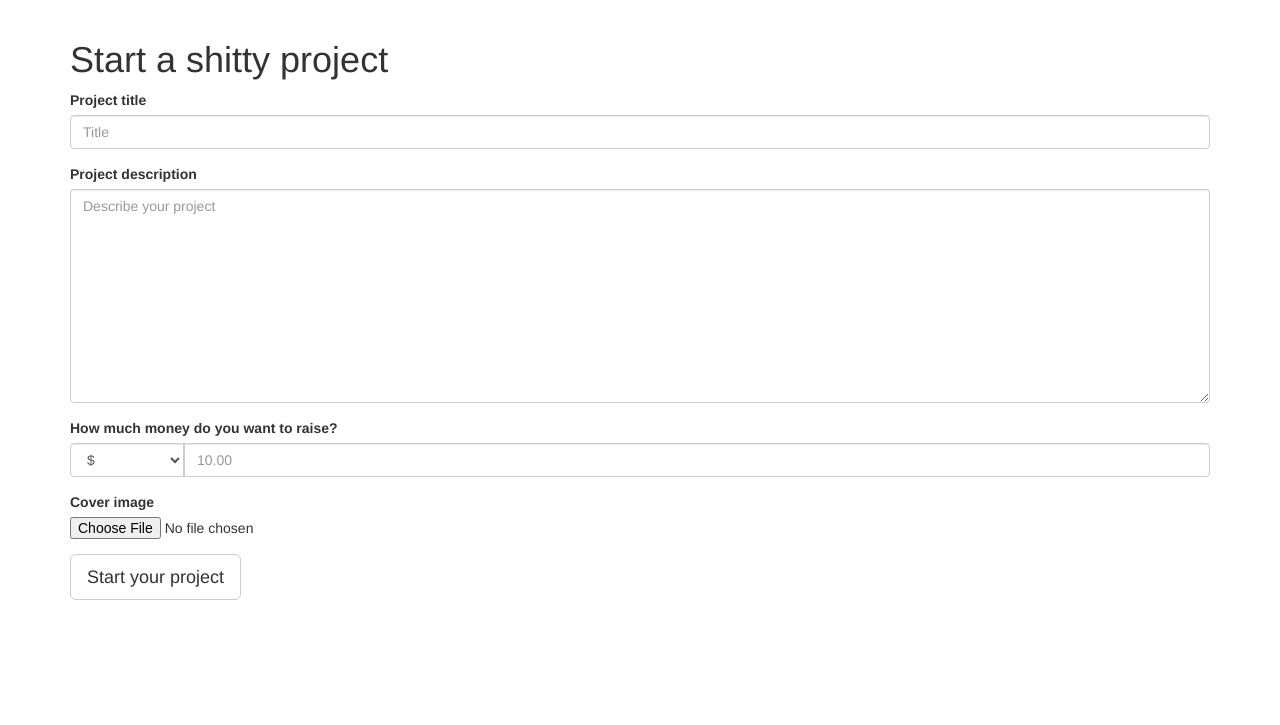
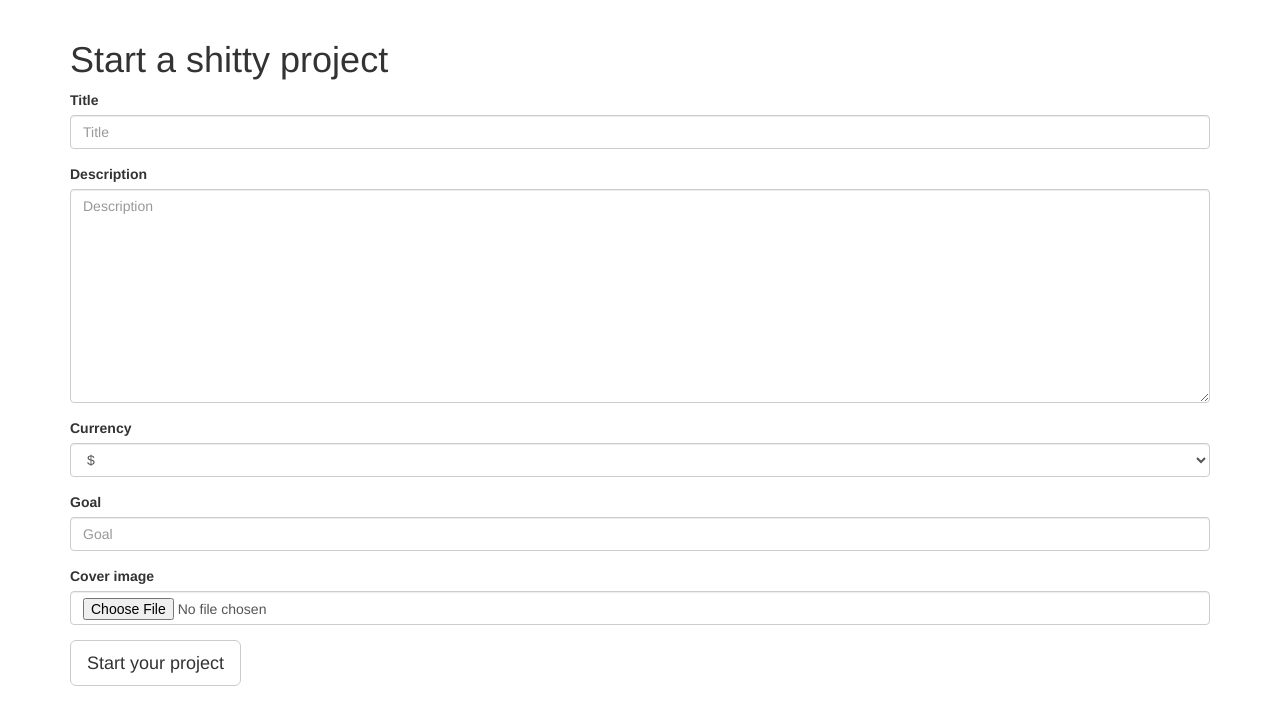
Before and after one commit to Retzudo/kickfarter, a Django app: page /start in a window 1280 px wide. Shown: the part 51-776 px from the top of the page. Run offline with Django 3.2, Linux system fonts and the light colour scheme; the visitor is signed in with stand-in values (Sample User, id 1); some libraries are stand-ins or nearby versions.

Commit message:
Ditched django-widget-tweaks for django-bootstrap3

```diff
--- a/kickfarter/app/templates/app/snippets/project_form.html
+++ b/kickfarter/app/templates/app/snippets/project_form.html
@@ -1,47 +1,9 @@
-{% load widget_tweaks %}
-<div class="form-group{% if form.title.errors %} has-error{% endif %}">
-    <label for="{{ form.title.name }}">Project title</label>
-    {{ form.title|add_class:"form-control"|attr:"placeholder:Title"|attr:"required" }}
-    {% if form.title.errors %}
-        {% for error in form.title.errors %}
-            <span class="help-block">{{ error|escape }}</span>
-        {% endfor %}
-    {% endif %}
-</div>
+{% load bootstrap3 %}
 
-<div class="form-group{% if form.description.errors %} has-error{% endif %}">
-    <label for="{{ form.description.name }}">Project description</label>
-    {{ form.description|attr:"placeholder:Describe your project"|attr:"required"|add_class:"form-control" }}
-    {% if form.description.errors %}
-        {% for error in form.description.errors %}
-            <span class="help-block">{{ error|escape }}</span>
-        {% endfor %}
-    {% endif %}
-</div>
-
-<div class="form-group{% if form.goal.errors %} has-error{% endif %}">
-    <label for="{{ form.goal.name }}">How much money do you want to raise?</label>
-    <div class="input-group" style="width: 100%;">
-        {{ form.currency|add_class:"form-control"|attr:"style:width: 10%" }}
-        {{ form.goal|add_class:"form-control"|attr:"required"|attr:"placeholder:10.00"|attr:"min:1"|attr:"style:width: 90%;" }}
-    </div>
-    {% if form.goal.errors %}
-        {% for error in form.goal.errors %}
-            <span class="help-block">{{ error|escape }}</span>
-        {% endfor %}
-    {% endif %}
-</div>
-
-<div class="form-group{% if form.cover_image.errors %} has-error{% endif %}">
-    <label for="{{ form.cover_image.name }}">Cover image</label>
-    <div class="input-group">
-        {{ form.cover_image|attr:"accept:.jpg,.png" }}
-    </div>
-    {% if form.cover_image.errors %}
-        {% for error in form.cover_image.errors %}
-            <span class="help-block">{{ error|escape }}</span>
-        {% endfor %}
-    {% endif %}
-</div>
+{% bootstrap_field form.title %}
+{% bootstrap_field form.description %}
+{% bootstrap_field form.currency %}
+{% bootstrap_field form.goal %}
+{% bootstrap_field form.cover_image %}
 
 {% csrf_token %}
--- a/kickfarter/kickfarter/settings.py
+++ b/kickfarter/kickfarter/settings.py
@@ -37,7 +37,7 @@ INSTALLED_APPS = [
     'django.contrib.sessions',
     'django.contrib.messages',
     'django.contrib.staticfiles',
-    'widget_tweaks',
+    'bootstrap3',
     'app',
 ]
 
```
